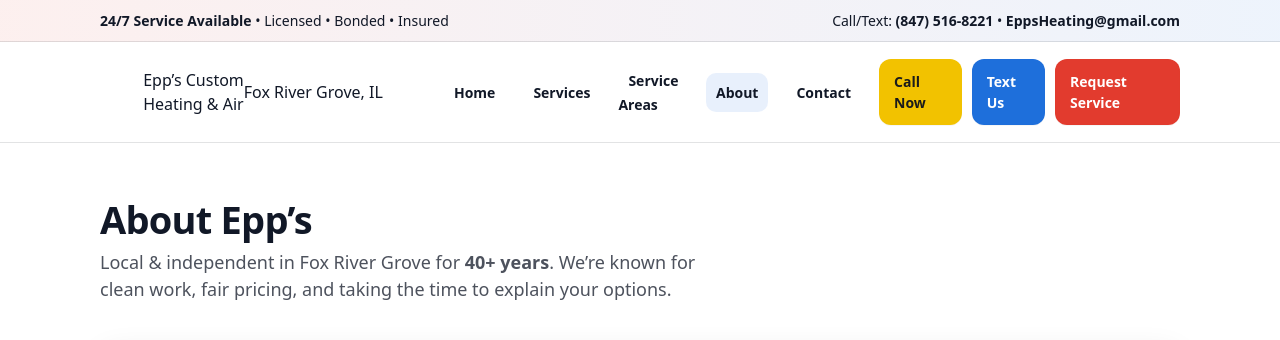
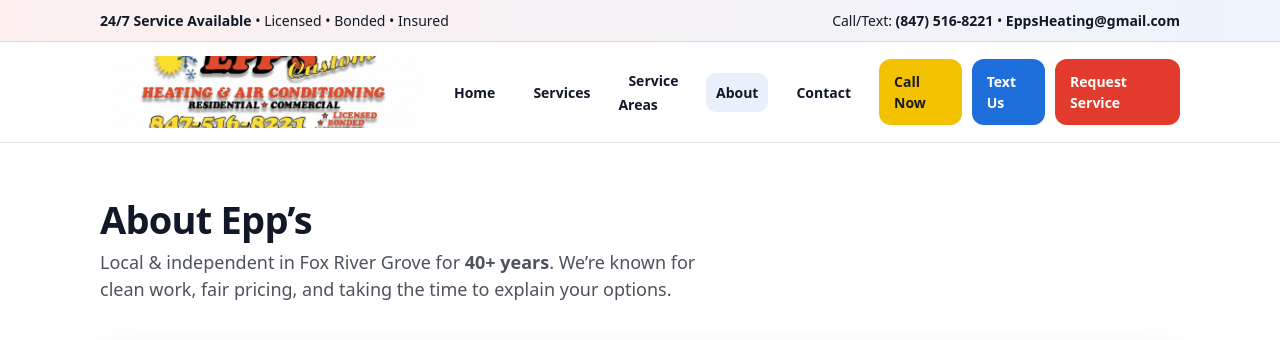
Before and after one commit to YahBOIII/eppsheating.com, a plain HTML site: page about.html in a window 1280 px wide. Shown: the top 340 px of the page. Drawn offline with Linux system fonts and the light colour scheme.

Commit message:
Update about.html

```diff
--- a/about.html
+++ b/about.html
@@ -22,13 +22,9 @@
   <header data-open="false">
     <div class="container">
       <div class="header-inner">
-        <a class="brandmark" href="./index.html" aria-label="Epp’s Custom Heating & Air Home">
-          <div class="brand-top">
-            <div class="brand-name">Epp’s Custom</div>
-            <div class="brand-sub">Heating &amp; Air</div>
-          </div>
-          <div class="brand-meta">Fox River Grove, IL</div>
-        </a>
+       <a class="brandmark" href="./index.html" aria-label="Epp’s Custom Heating & Air Home">
+  <img src="assets/logo.png" alt="Epp’s Custom Heating & Air" />
+</a>
 
         <button class="menu-btn" data-menu-btn type="button">Menu</button>
 
```
